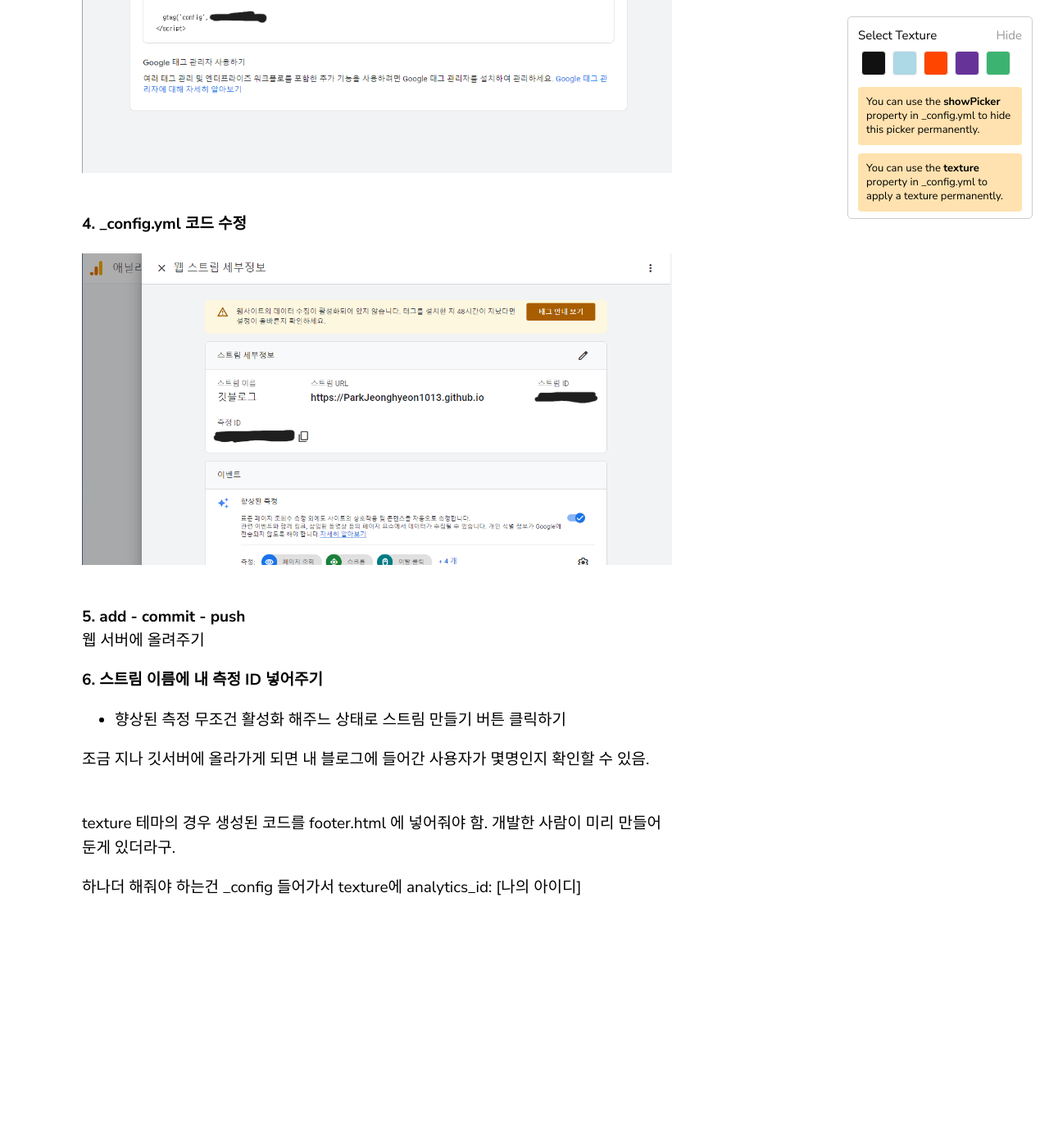
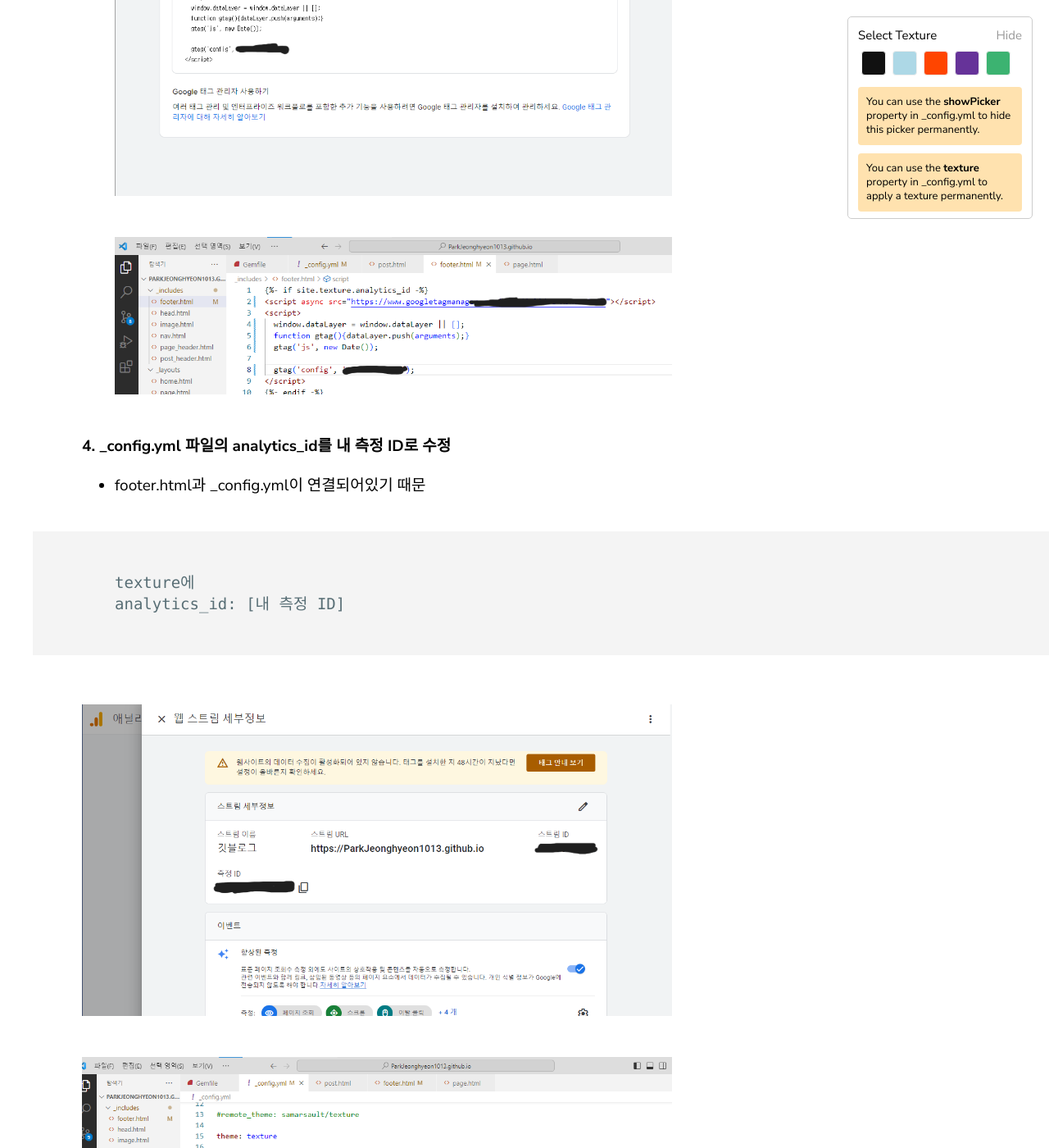
Before and after one commit to ParkJeonghyeon1013/ParkJeonghyeon1013.github.io, a Jekyll site: the page built from _posts/2023-11-08-GoogleAnalysis-post.markdown, in a window 1280 px wide and 1400 px high, scrolled down 2126 px. Shown: the whole window at 82% size. Built offline with Jekyll 4.4.1, drawn with Linux system fonts in a browser that asks for light colours; comment, search, counter and statistics services are not loaded; before the commit the page ends 3243 px from its top, so only the background shows below that; some of the changed text lies outside the part shown.

Commit message:
post 1108 googleanalysis

````diff
--- a/_posts/2023-11-08-GoogleAnalysis-post.markdown
+++ b/_posts/2023-11-08-GoogleAnalysis-post.markdown
@@ -6,37 +6,40 @@ date:   2023-11-08 09:03:36 +9
 categories: Git Blog
 ---
 
-### 댓글창 적용할 테마는 <span style = 'background-color:#fff5b1'>Texutre</span>
+### Google Analysis 적용할 테마는 <span style = 'background-color:#fff5b1'>Texutre</span>
 
 **1. Google analysis 계정 생성**<br>
+- [Google Analytics 웹사이트](https://analytics.google.com/analytics/web/)로 들어가 계정 생성 혹은 로그인 <br>
 ![가입하기](/image/post_231108/signup.png)
 
-- 속성 설정 시 한국에 맞춰서
-![가입하기](/image/post_231108/processing.png)
 
-**2. 태그 안내 보기 버튼 눌러서 코드를 만든다**<br>
-- 테마별로 적용 방식 다름
-측정 ID를 넣어주기만 해도 되는 경우도 있음.
+**2. 측정 시작 버튼 클릭해서 분석할 사이트에 대한 속성을 설정해준다**<br>
+- 속성 설정 시 보고 시간대나 통화를 본인 국가에 맞춰 설정해주자!
+![속성설정](/image/post_231108/processing.png)
 
-**3. 코드를 footer.html에 넣어준다**<br>
-![가입하기](/image/post_231108/anc.png)
 
-**4. _config.yml 코드 수정**<br>
-![가입하기](/image/post_231108/checkID.png)
+**3. 직접 설치를 클릭하면 나오는 코드를 복사해 footer.html 파일에 붙여넣기**<br>
+- texture theme의 경우 footer 파일에 이미 개발자가 만들어준 analysis 탭이 따로 있다!<br>
+따라서, 기존 코드를 수정하거나 그냥 복붙해서 바꿔주면 된다
+![asyncCode](/image/post_231108/anc.png)
+![footer](/image/post_231108/footer.png)
+
+**4. _config.yml 파일의 analytics_id를 내 측정 ID로 수정**<br>
+- footer.html과 _config.yml이 연결되어있기 때문
+```html
+texture에
+  analytics_id: [내 측정 ID]
+```
+
+![추적아이디](/image/post_231108/checkID.png)
+![config](/image/post_231108/config.png)
 
 **5. add - commit - push**<br>
 웹 서버에 올려주기
 
-**6. 스트림 이름에 내 측정 ID 넣어주기**<br>
-- 향상된 측정 무조건 활성화 해주느 상태로 스트림 만들기 버튼 클릭하기
+**6. 데이터 스트림 설정에서 스트림 이름에 내 측정 ID 넣어주기**<br>
+- 향상된 측정 무조건 활성화한 상태로 스트림 만들기 버튼 클릭
+![데이터스트림설정](/image/post_231108/upcheck.png)
 
-조금 지나 깃서버에 올라가게 되면 내 블로그에 들어간 사용자가 몇명인지 확인할 수 있음.
-
-
-<br>
-texture 테마의 경우
-생성된 코드를 footer.html 에 넣어줘야 함.
-개발한 사람이 미리 만들어둔게 있더라구.
-
-하나더 해줘야 하는건 _config 들어가서 texture에
-  analytics_id: [나의 아이디]
+**7. Google Analysis 에 들어가면 내 블로그 방문자, 방문자 행동 분석 통계가 뜬다**<br>
+시간 좀 지나 깃서버에 올라가면 뜸..
````
